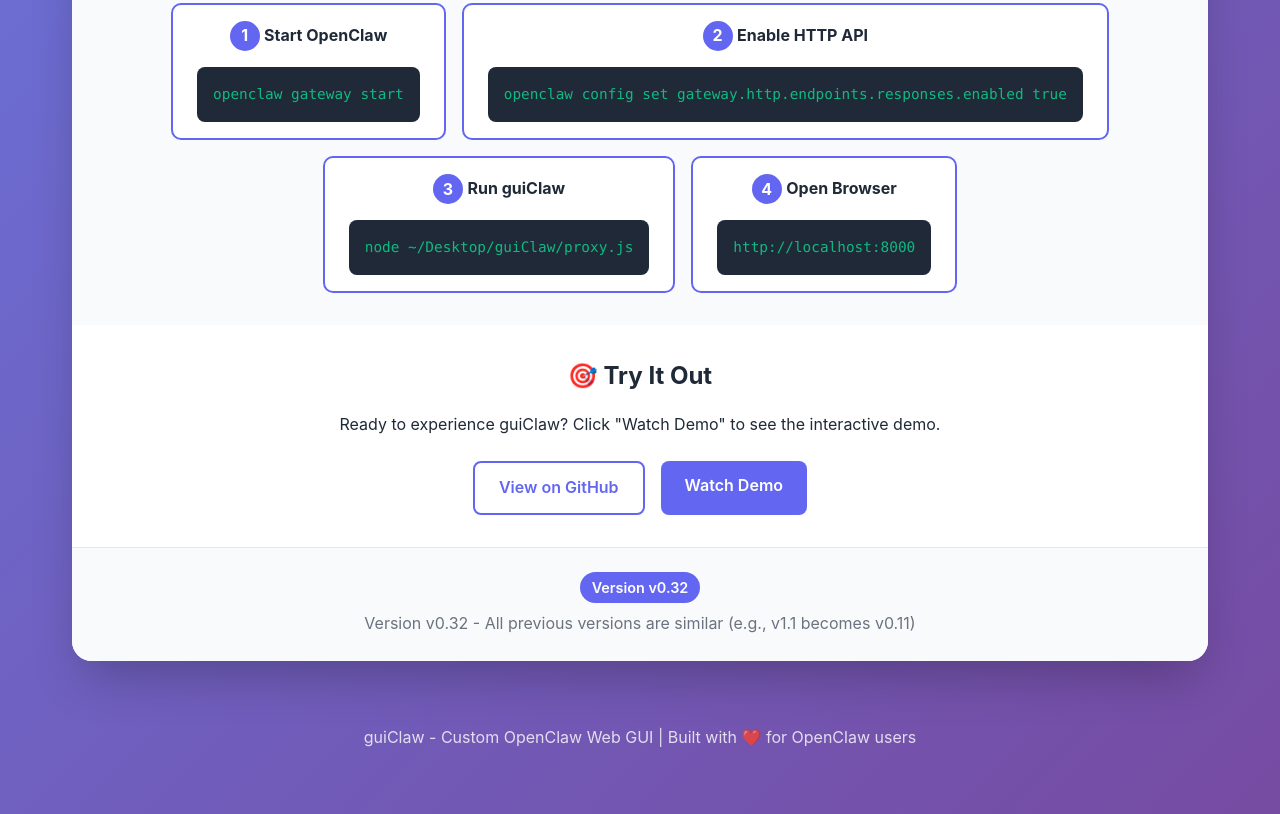
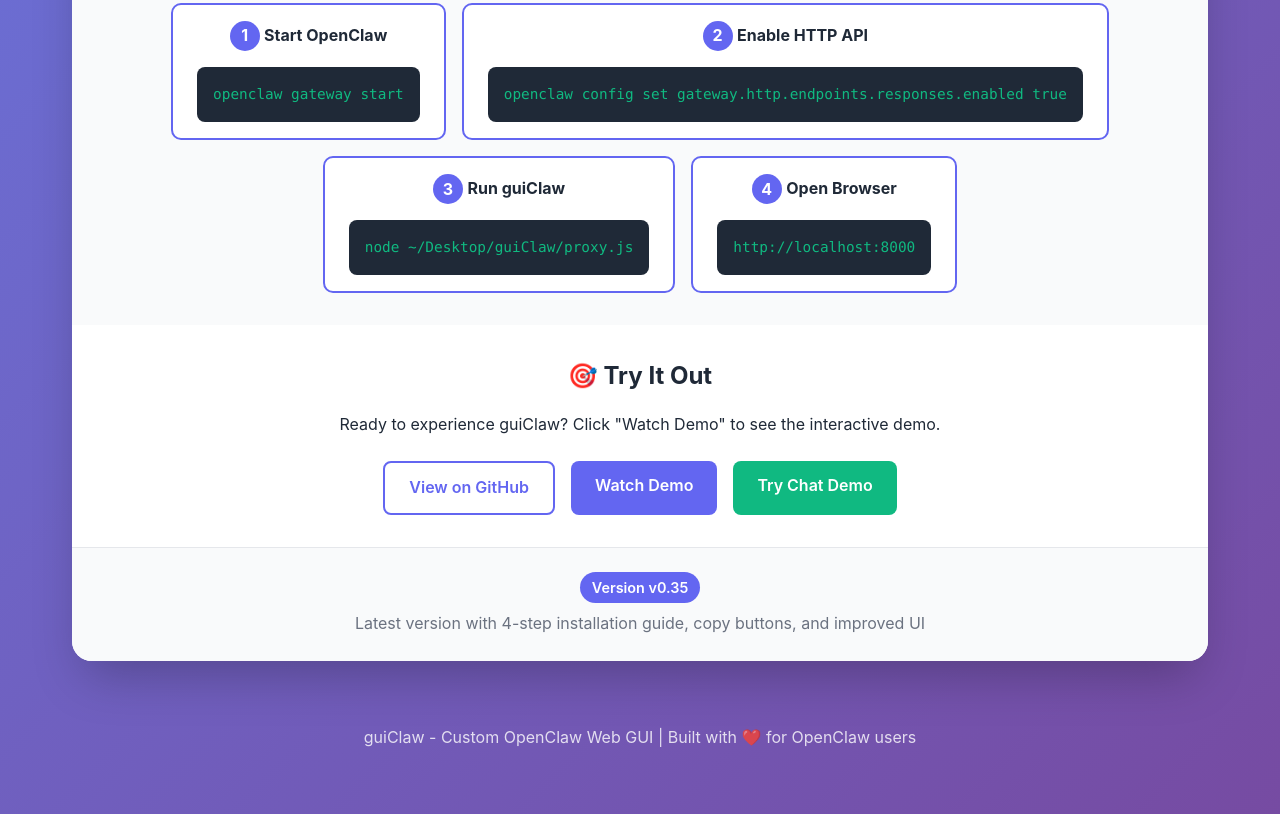
Before and after one commit to timckaubr/guiclaw-website, a website: page index.html in a window 1280 px wide. Shown: the part 1089-1903 px from the top of the page. Drawn offline with Linux system fonts and the light colour scheme.

Commit message:
Update to guiClaw v0.35
- Updated version badge from v0.32 to v0.35
- Updated version description with latest features
- Added 'Try Chat Demo' button
- Updated README.md with v0.35 information
- Improved website content to reflect latest guiClaw features

```diff
--- a/index.html
+++ b/index.html
@@ -392,12 +392,13 @@
                 <div class="demo-buttons">
                     <a href="https://github.com/timckaubr/guiClaw" class="btn btn-outline">View on GitHub</a>
                     <a href="demo.html" class="btn btn-primary">Watch Demo</a>
+                    <a href="https://timckaubr.github.io/guiclaw-website/chat.html" class="btn btn-secondary">Try Chat Demo</a>
                 </div>
             </div>
 
             <div class="version-info">
-                <span class="version-badge">Version v0.32</span>
-                <p style="margin-top: 0.5rem; color: var(--gray);">Version v0.32 - All previous versions are similar (e.g., v1.1 becomes v0.11)</p>
+                <span class="version-badge">Version v0.35</span>
+                <p style="margin-top: 0.5rem; color: var(--gray);">Latest version with 4-step installation guide, copy buttons, and improved UI</p>
             </div>
         </div>
 
```
Also changed, not shown: README.md.
